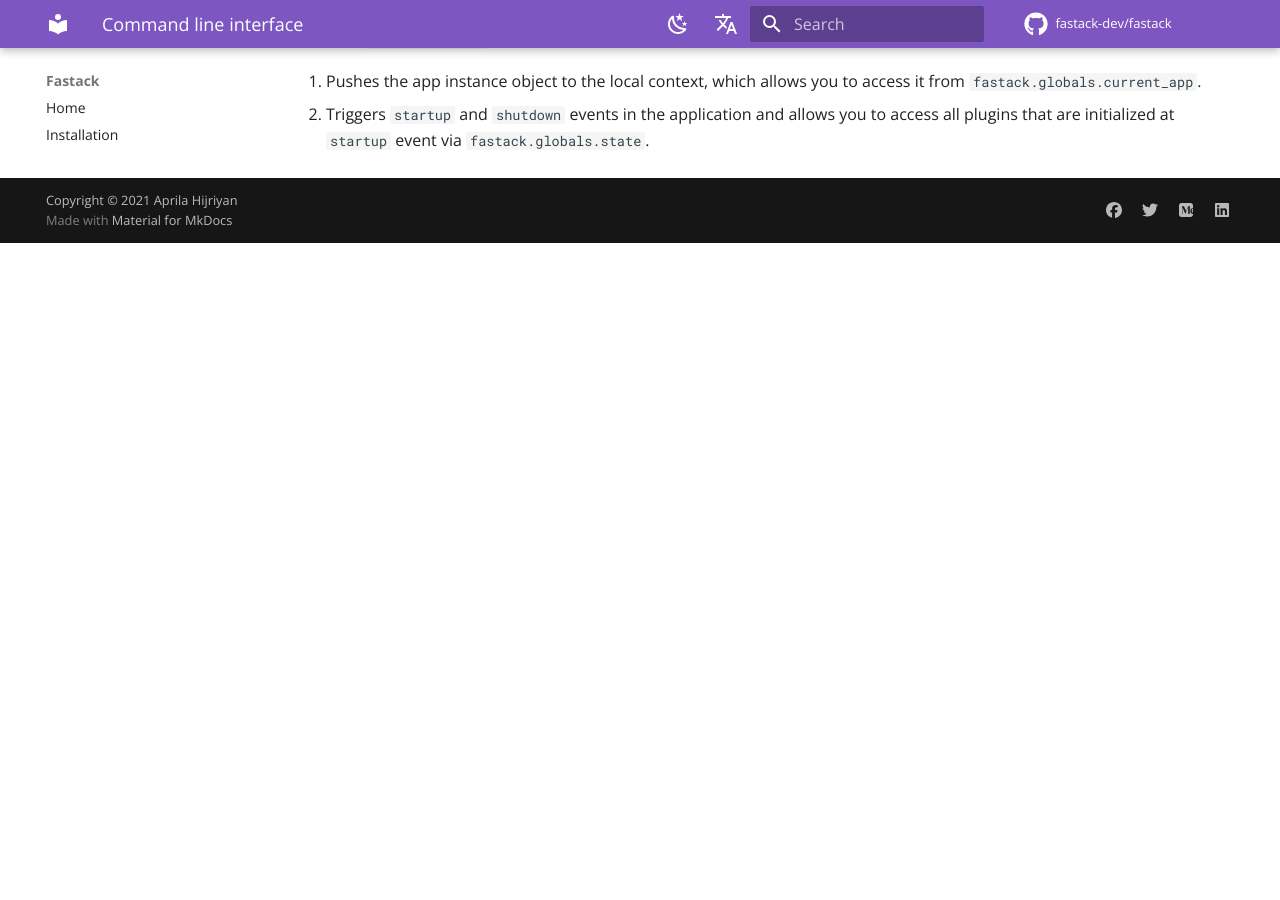
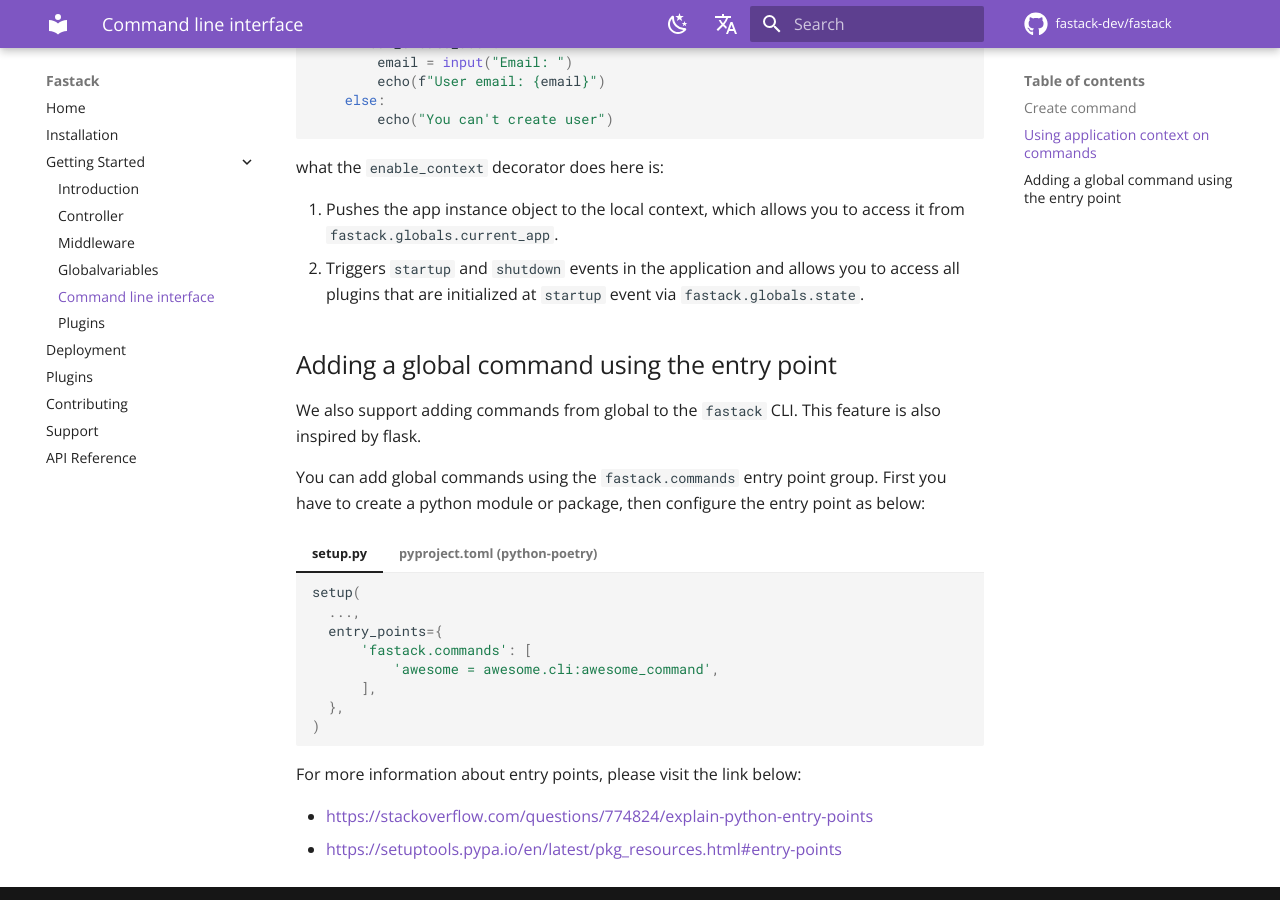
Before and after one commit to fastack-dev/fastack, an MkDocs documentation site: the page built from docs/tutorial/cli.md, in a window 1280 px wide and 900 px high, scrolled down 2883 px. Built offline with MkDocs 1.6.1 and Material for MkDocs 9.7.7, drawn with Linux system fonts in a browser that asks for light colours; comment, search, counter and statistics services are not loaded; before the commit the page ends 3126 px from its top, so only the background shows below that.

Commit message:
📖 DOC: Added API Reference

````diff
--- /dev/null
+++ b/docs/api/fastack/context.md
@@ -0,0 +1,2 @@
+# fastack.context
+::: fastack.context
--- /dev/null
+++ b/docs/api/fastack/controller.md
@@ -0,0 +1,2 @@
+# fastack.controller
+::: fastack.controller
--- a/docs/tutorial/cli.md
+++ b/docs/tutorial/cli.md
@@ -143,3 +143,35 @@
 
 1. Pushes the app instance object to the local context, which allows you to access it from `fastack.globals.current_app`.
 2. Triggers `startup` and `shutdown` events in the application and allows you to access all plugins that are initialized at `startup` event via `fastack.globals.state`.
+
+
+## Adding a global command using the entry point
+
+We also support adding commands from global to the `fastack` CLI. This feature is also inspired by flask.
+
+You can add global commands using the `fastack.commands` entry point group. First you have to create a python module or package, then configure the entry point as below:
+
+=== "setup.py"
+
+    ```py
+    setup(
+      ...,
+      entry_points={
+          'fastack.commands': [
+              'awesome = awesome.cli:awesome_command',
+          ],
+      },
+    )
+    ```
+
+=== "pyproject.toml (python-poetry)"
+
+    ```toml
+    [tool.poetry.plugins."fastack.commands"]
+    awesome = "awesome.cli:awesome_command"
+    ```
+
+For more information about entry points, please visit the link below:
+
+* https://stackoverflow.com/questions/774824/explain-python-entry-points
+* https://setuptools.pypa.io/en/latest/pkg_resources.html#entry-points
--- a/mkdocs.yml
+++ b/mkdocs.yml
@@ -9,13 +9,18 @@
   - git-revision-date-localized:
       type: datetime
       fallback_to_build_date: true
+  - mkdocstrings:
+      watch:
+        - fastack/
+  - include_dir_to_nav
 
 theme:
   name: material
   language: en
   features:
     - navigation.indexes
-    - toc.integrate
+    - navigation.tracking
+    # - toc.integrate
     - content.code.annotate
 
   icon:
@@ -66,6 +71,8 @@
   - pymdownx.inlinehilite
   - pymdownx.snippets
   - pymdownx.superfences
+  - pymdownx.tabbed:
+      alternate_style: true
   - admonition
   - pymdownx.details
   - pymdownx.magiclink
@@ -89,3 +96,4 @@
   - plugins.md
   - contributing.md
   - support.md
+  - "API Reference": api
--- a/pyproject.toml
+++ b/pyproject.toml
@@ -49,6 +49,8 @@
 pytest = "^6.2.5"
 tox = "^3.24.5"
 mypy = "^0.931"
+mkdocstrings = "^0.17.0"
+mkdocs-include-dir-to-nav = "^1.1.0"
 
 [tool.poetry.scripts]
 
````
Also changed, not shown: docs/api/fastack/__init__.md (added, +2 -0 lines), docs/api/fastack/app.md (added, +2 -0 lines), docs/api/fastack/cli.md (added, +2 -0 lines), docs/api/fastack/constants.md (added, +2 -0 lines), docs/api/fastack/decorators.md (added, +2 -0 lines), docs/api/fastack/middleware/__init__.md (added, +2 -0 lines), docs/api/fastack/middleware/base.md (added, +2 -0 lines), docs/api/fastack/middleware/state.md (added, +2 -0 lines), docs/api/fastack/models.md (added, +2 -0 lines), docs/api/fastack/pagination.md (added, +2 -0 lines), docs/api/fastack/utils.md (added, +2 -0 lines), docs/tutorial/controller.md (+2 -0 lines), docs/tutorial/globalvariables.md (+5 -5 lines), docs/tutorial/plugins.md (+44 -2 lines), 1 other file.
